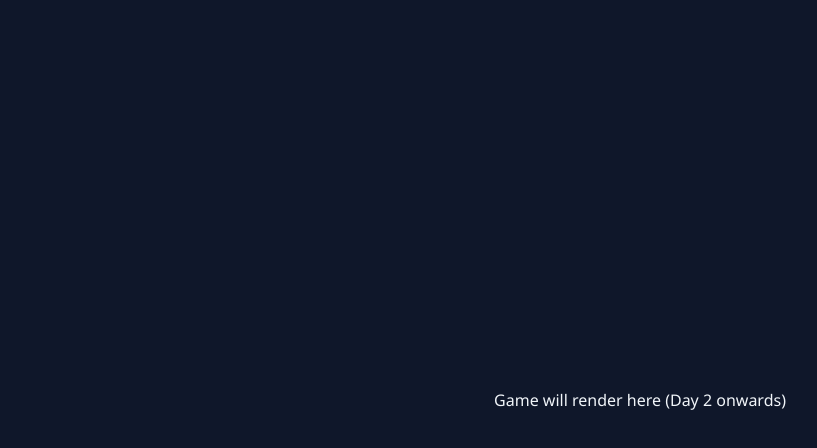
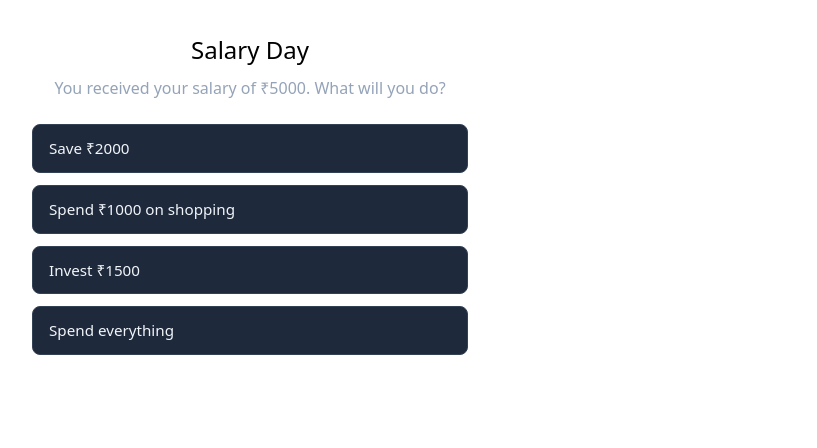
Before and after one commit to himanshucode-07/financial-literacy-game, a React (Vite) app: page / in a window 1280 px wide. Both pictures are taken after a click on the button "Start Game". Shown: the top 448 px of the page, without its empty margins (0-817 px from the left). Built offline with nearby package versions, Linux system fonts and the light colour scheme.

Commit message:
feat: add scenario data and display first scenario in GameScreen

```diff
--- a/src/App.css
+++ b/src/App.css
@@ -1,38 +1,37 @@
-.app {
-  min-height: 100vh;
-  display: flex;
-  align-items: center;
-  justify-content: center;
-  background-color: #0f172a;
-  color: #f1f5f9;
-  font-family: 'Segoe UI', sans-serif;
+.game-screen {
+  text-align: center;
+  padding: 2rem;
+  max-width: 500px;
 }
 
-.intro-screen {
-  text-align: center;
-  padding: 2rem;
+.game-screen h2 {
+  font-size: 1.5rem;
+  margin-bottom: 0.5rem;
 }
 
-.intro-screen h1 {
-  font-size: 2rem;
-  margin-bottom: 1rem;
+.game-screen p {
+  color: #94a3b8;
+  margin-bottom: 1.5rem;
 }
 
-.intro-screen p {
-  color: #94a3b8;
-  margin-bottom: 2rem;
+.choices {
+  display: flex;
+  flex-direction: column;
+  gap: 0.75rem;
 }
 
-.intro-screen button {
-  background-color: #22c55e;
-  color: white;
-  border: none;
-  padding: 0.75rem 1.5rem;
-  font-size: 1rem;
+.choices button {
+  background-color: #1e293b;
+  color: #f1f5f9;
+  border: 1px solid #334155;
+  padding: 0.75rem 1rem;
   border-radius: 8px;
   cursor: pointer;
+  font-size: 0.95rem;
+  text-align: left;
 }
 
-.intro-screen button:hover {
-  background-color: #16a34a;
+.choices button:hover {
+  background-color: #334155;
+  border-color: #22c55e;
 }
--- a/src/App.jsx
+++ b/src/App.jsx
@@ -1,5 +1,6 @@
 import { useState } from 'react';
 import IntroScreen from './components/IntroScreen';
+import GameScreen from './components/GameScreen';
 import './App.css';
 
 function App() {
@@ -7,13 +8,12 @@ function App() {
 
   const handleStart = () => {
     setGameStarted(true);
-    console.log('Game started!');
   };
 
   return (
     <div className="app">
       {!gameStarted && <IntroScreen onStart={handleStart} />}
-      {gameStarted && <h2>Game will render here (Day 2 onwards)</h2>}
+      {gameStarted && <GameScreen />}
     </div>
   );
 }
--- /dev/null
+++ b/src/components/GameScreen.jsx
@@ -0,0 +1,20 @@
+import scenarios from '../data/scenarios';
+
+function GameScreen() {
+  const currentScenario = scenarios[0]; // abhi hardcoded — pehla scenario
+
+  return (
+    <div className="game-screen">
+      <h2>{currentScenario.title}</h2>
+      <p>{currentScenario.description}</p>
+
+      <div className="choices">
+        {currentScenario.choices.map((choice, index) => (
+          <button key={index}>{choice.text}</button>
+        ))}
+      </div>
+    </div>
+  );
+}
+
+export default GameScreen;
--- /dev/null
+++ b/src/data/scenarios.js
@@ -0,0 +1,15 @@
+const scenarios = [
+  {
+    id: 1,
+    title: "Salary Day",
+    description: "You received your salary of ₹5000. What will you do?",
+    choices: [
+      { text: "Save ₹2000", moneyChange: -2000, savingsChange: 2000, scoreChange: 10 },
+      { text: "Spend ₹1000 on shopping", moneyChange: -1000, savingsChange: 0, scoreChange: 2 },
+      { text: "Invest ₹1500", moneyChange: -1500, savingsChange: 0, scoreChange: 15 },
+      { text: "Spend everything", moneyChange: 0, savingsChange: 0, scoreChange: -5 },
+    ],
+  },
+];
+
+export default scenarios;
```
